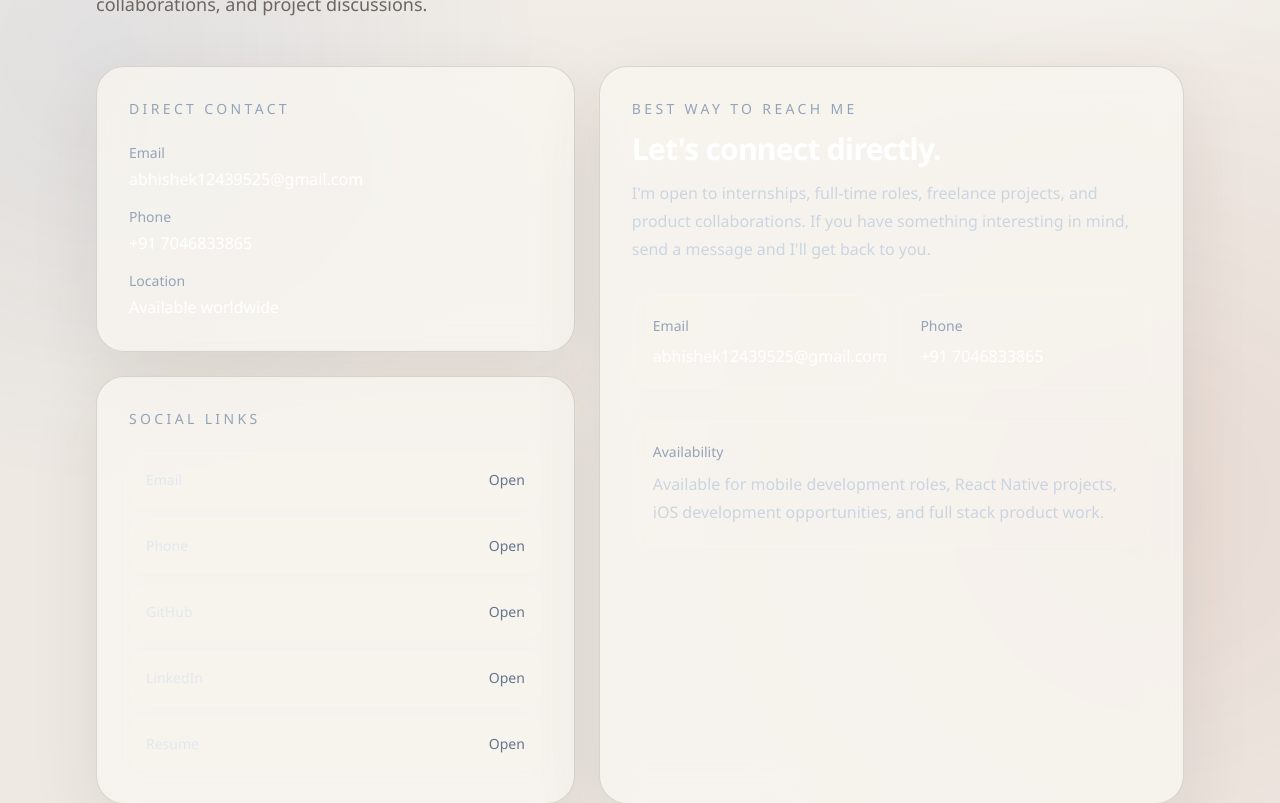
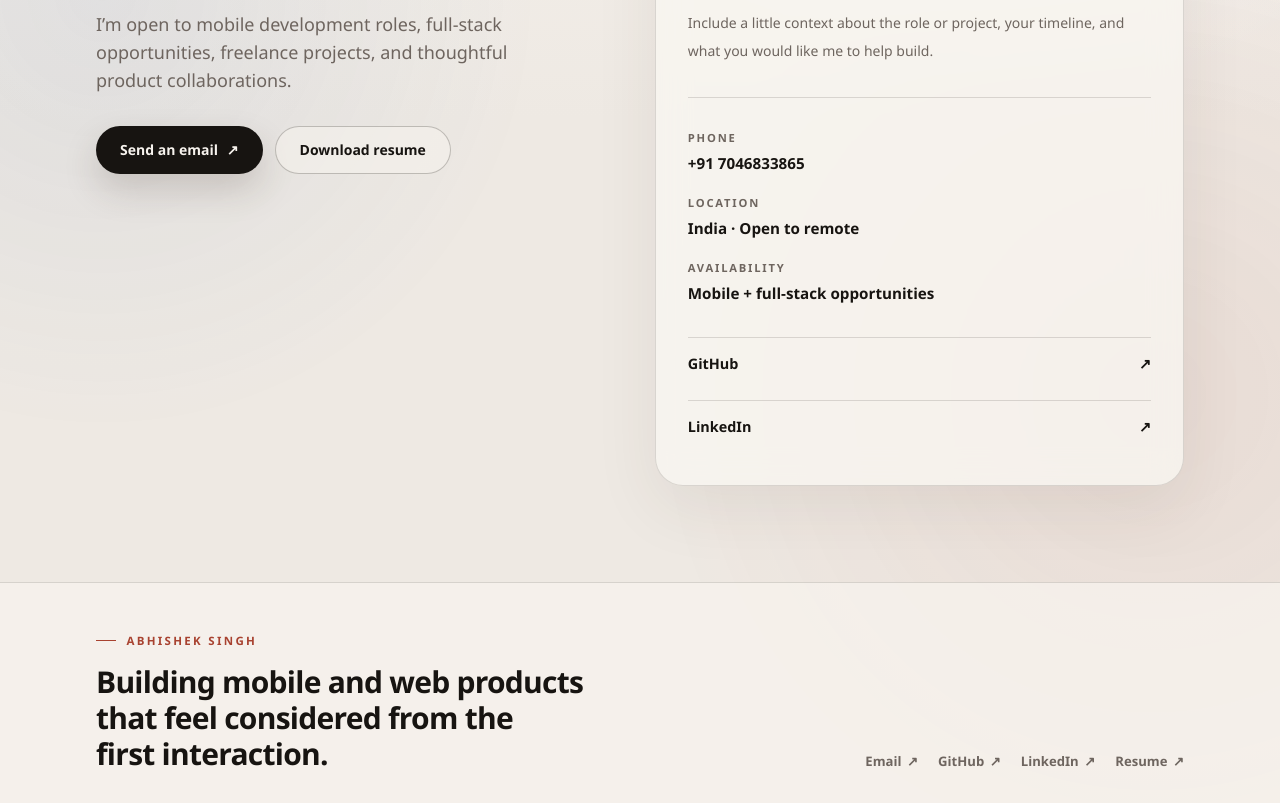
Before and after one commit to Abhishek-dev69/Personal-Portfolio, a Next.js app: page /contact in a window 1280 px wide. Shown: the part 380-1183 px from the top of the page. Built offline with nearby package versions, Linux system fonts and the light colour scheme.

Commit message:
feat: improve contact conversion and footer

```diff
--- a/app/contact/page.tsx
+++ b/app/contact/page.tsx
@@ -1,117 +1,77 @@
 import type { Metadata } from "next";
+import { ButtonLink } from "@/components/button-link";
 import { Container } from "@/components/container";
+import { MotionSection } from "@/components/motion-section";
 import { SectionHeading } from "@/components/section-heading";
 import { contactLinks, siteConfig } from "@/data/site";
 
 export const metadata: Metadata = {
   title: "Contact",
-  description: `Get in touch with ${siteConfig.name} for freelance work, collaborations, or full-time roles.`,
+  description: `Get in touch with ${siteConfig.name} for mobile development, full-stack roles, freelance work, or collaborations.`,
 };
 
 export default function ContactPage() {
   return (
-    <section className="section-space scroll-reveal">
-      <Container className="space-y-12">
-        <SectionHeading
-          eyebrow="Contact"
-          title="Have a project, role, or idea in mind?"
-          description="Reach out directly through email, phone, LinkedIn, or GitHub for opportunities, collaborations, and project discussions."
-        />
-
-        <div className="grid gap-6 lg:grid-cols-[0.9fr_1.1fr]">
-          <div className="space-y-6">
-            <div className="surface p-6 sm:p-8">
-              <p className="text-sm uppercase tracking-[0.24em] text-slate-400">Direct contact</p>
-              <div className="mt-6 space-y-4">
-                <div>
-                  <p className="text-sm text-slate-400">Email</p>
-                  <a
-                    href={`mailto:${siteConfig.email}`}
-                    className="mt-1 inline-block text-base text-white transition hover:text-accent focus-visible:outline-none focus-visible:ring-2 focus-visible:ring-accent focus-visible:ring-offset-2 focus-visible:ring-offset-slate-950"
-                  >
-                    {siteConfig.email}
-                  </a>
-                </div>
-                <div>
-                  <p className="text-sm text-slate-400">Phone</p>
-                  <a
-                    href="tel:+917046833865"
-                    className="mt-1 inline-block text-base text-white transition hover:text-accent focus-visible:outline-none focus-visible:ring-2 focus-visible:ring-accent focus-visible:ring-offset-2 focus-visible:ring-offset-slate-950"
-                  >
-                    {siteConfig.phone}
-                  </a>
-                </div>
-                <div>
-                  <p className="text-sm text-slate-400">Location</p>
-                  <p className="mt-1 text-base text-white">{siteConfig.location}</p>
-                </div>
-              </div>
-            </div>
-
-            <div className="surface p-6 sm:p-8">
-              <p className="text-sm uppercase tracking-[0.24em] text-slate-400">Social links</p>
-              <div className="mt-6 grid gap-3">
-                {contactLinks.map((link) => (
-                  <a
-                    key={link.label}
-                    href={link.href}
-                    target={link.href.startsWith("http") ? "_blank" : undefined}
-                    rel={link.href.startsWith("http") ? "noreferrer" : undefined}
-                    className="flex items-center justify-between rounded-[1.2rem] border border-white/10 bg-white/[0.04] px-4 py-4 text-sm text-slate-200 transition hover:border-white/20 hover:bg-white/[0.06] hover:text-white focus-visible:outline-none focus-visible:ring-2 focus-visible:ring-accent focus-visible:ring-offset-2 focus-visible:ring-offset-slate-950"
-                  >
-                    <span>{link.label}</span>
-                    <span className="text-slate-500">Open</span>
-                  </a>
-                ))}
-              </div>
+    <MotionSection className="page-hero">
+      <Container>
+        <div className="contact-page-grid">
+          <div>
+            <SectionHeading
+              eyebrow="Let’s work together"
+              title="Have a role, product, or difficult workflow worth solving?"
+              description="I’m open to mobile development roles, full-stack opportunities, freelance projects, and thoughtful product collaborations."
+            />
+            <div className="mt-8 flex flex-wrap gap-3">
+              <ButtonLink href={`mailto:${siteConfig.email}`}>
+                Send an email
+                <span aria-hidden="true">↗</span>
+              </ButtonLink>
+              <ButtonLink href={siteConfig.resumeHref} variant="secondary" download>
+                Download resume
+              </ButtonLink>
             </div>
           </div>
 
-          <div className="surface relative overflow-hidden p-6 sm:p-8">
-            <div className="absolute right-0 top-0 h-40 w-40 rounded-full bg-accent/10 blur-3xl" />
-            <div className="relative space-y-8">
-              <div className="space-y-3">
-                <p className="text-sm uppercase tracking-[0.24em] text-slate-400">
-                  Best way to reach me
-                </p>
-                <h2 className="font-display text-3xl font-semibold tracking-tight text-white">
-                  Let&apos;s connect directly.
-                </h2>
-                <p className="max-w-xl text-base leading-7 text-slate-300">
-                  I&apos;m open to internships, full-time roles, freelance projects, and
-                  product collaborations. If you have something interesting in mind, send a
-                  message and I&apos;ll get back to you.
-                </p>
+          <div className="contact-details">
+            <div className="contact-primary">
+              <p className="eyebrow">Best way to reach me</p>
+              <a href={`mailto:${siteConfig.email}`} className="contact-email">
+                {siteConfig.email}
+              </a>
+              <p className="mt-4 max-w-lg text-sm leading-7 text-muted">
+                Include a little context about the role or project, your timeline, and what
+                you would like me to help build.
+              </p>
+            </div>
+
+            <dl className="contact-meta">
+              <div>
+                <dt>Phone</dt>
+                <dd><a href="tel:+917046833865">{siteConfig.phone}</a></dd>
               </div>
+              <div>
+                <dt>Location</dt>
+                <dd>India · Open to remote</dd>
+              </div>
+              <div>
+                <dt>Availability</dt>
+                <dd>Mobile + full-stack opportunities</dd>
+              </div>
+            </dl>
 
-              <div className="grid gap-4 sm:grid-cols-2">
-                <a
-                  href={`mailto:${siteConfig.email}`}
-                  className="rounded-[1.35rem] border border-white/10 bg-white/[0.04] p-5 transition hover:border-white/20 hover:bg-white/[0.06] focus-visible:outline-none focus-visible:ring-2 focus-visible:ring-accent focus-visible:ring-offset-2 focus-visible:ring-offset-slate-950"
-                >
-                  <p className="text-sm text-slate-400">Email</p>
-                  <p className="mt-2 text-base font-medium text-white">{siteConfig.email}</p>
-                </a>
-                <a
-                  href="tel:+917046833865"
-                  className="rounded-[1.35rem] border border-white/10 bg-white/[0.04] p-5 transition hover:border-white/20 hover:bg-white/[0.06] focus-visible:outline-none focus-visible:ring-2 focus-visible:ring-accent focus-visible:ring-offset-2 focus-visible:ring-offset-slate-950"
-                >
-                  <p className="text-sm text-slate-400">Phone</p>
-                  <p className="mt-2 text-base font-medium text-white">{siteConfig.phone}</p>
-                </a>
-              </div>
-
-              <div className="rounded-[1.35rem] border border-white/10 bg-white/[0.04] p-5">
-                <p className="text-sm text-slate-400">Availability</p>
-                <p className="mt-2 text-base leading-7 text-slate-300">
-                  Available for mobile development roles, React Native projects, iOS
-                  development opportunities, and full stack product work.
-                </p>
-              </div>
+            <div className="contact-socials" aria-label="Social links">
+              {contactLinks
+                .filter((link) => ["GitHub", "LinkedIn"].includes(link.label))
+                .map((link) => (
+                  <a key={link.label} href={link.href} target="_blank" rel="noreferrer">
+                    <span>{link.label}</span>
+                    <span aria-hidden="true">↗</span>
+                  </a>
+                ))}
             </div>
           </div>
         </div>
       </Container>
-    </section>
+    </MotionSection>
   );
 }
--- a/components/site-footer.tsx
+++ b/components/site-footer.tsx
@@ -3,27 +3,33 @@ import { Container } from "@/components/container";
 
 export function SiteFooter() {
   return (
-    <footer className="relative z-10 mt-auto shrink-0 border-t border-white/8 bg-slate-950/75 py-6 backdrop-blur-xl sm:py-8">
-      <Container className="flex flex-col gap-6 sm:flex-row sm:items-center sm:justify-between">
-        <div className="space-y-2">
-          <p className="font-display text-lg font-semibold text-white">{siteConfig.name}</p>
-          <p className="max-w-md text-sm leading-6 text-slate-400">
-            Mobile app and full-stack web developer shipping published apps, live
-            products, and polished product experiences.
+    <footer className="site-footer">
+      <Container>
+        <div className="grid gap-8 py-10 md:grid-cols-[1fr_auto] md:items-end">
+          <div>
+            <p className="eyebrow">Abhishek Singh</p>
+            <p className="mt-4 max-w-xl font-display text-2xl font-semibold leading-tight tracking-tight sm:text-3xl">
+              Building mobile and web products that feel considered from the first interaction.
             </p>
           </div>
-        <div className="flex flex-wrap items-center gap-3">
-          {contactLinks.map((link) => (
+          <div className="flex flex-wrap gap-x-5 gap-y-3 md:justify-end">
+            {contactLinks.filter((link) => link.label !== "Phone").map((link) => (
               <a
                 key={link.label}
                 href={link.href}
-              className="rounded-full border border-white/10 bg-white/5 px-4 py-2 text-sm text-slate-300 transition hover:border-white/20 hover:bg-white/10 hover:text-white focus-visible:outline-none focus-visible:ring-2 focus-visible:ring-accent focus-visible:ring-offset-2 focus-visible:ring-offset-slate-950"
+                className="footer-link"
                 target={link.href.startsWith("http") ? "_blank" : undefined}
                 rel={link.href.startsWith("http") ? "noreferrer" : undefined}
               >
                 {link.label}
+                <span aria-hidden="true">↗</span>
               </a>
             ))}
+          </div>
+        </div>
+        <div className="flex flex-col gap-2 border-t border-border py-5 text-xs text-muted sm:flex-row sm:items-center sm:justify-between">
+          <p>© {new Date().getFullYear()} {siteConfig.name}</p>
+          <p>Designed and built with Next.js, TypeScript, and care.</p>
         </div>
       </Container>
     </footer>
```
Lines whose indentation alone changed are shown as unchanged.
